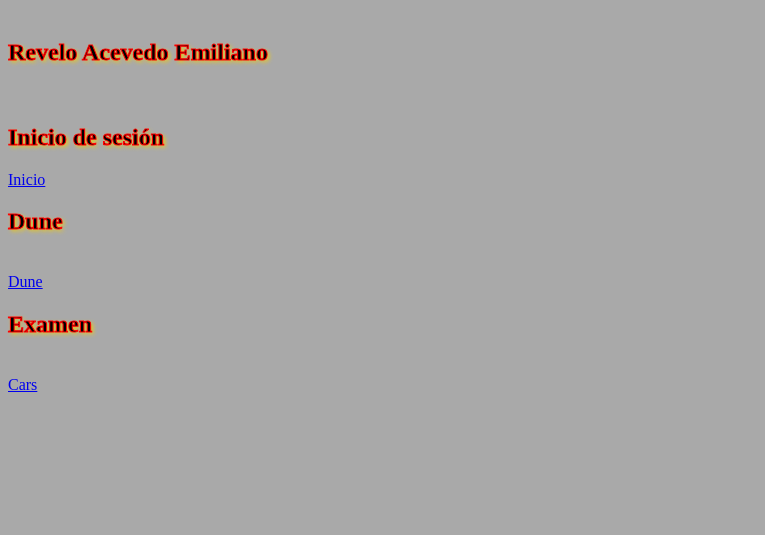
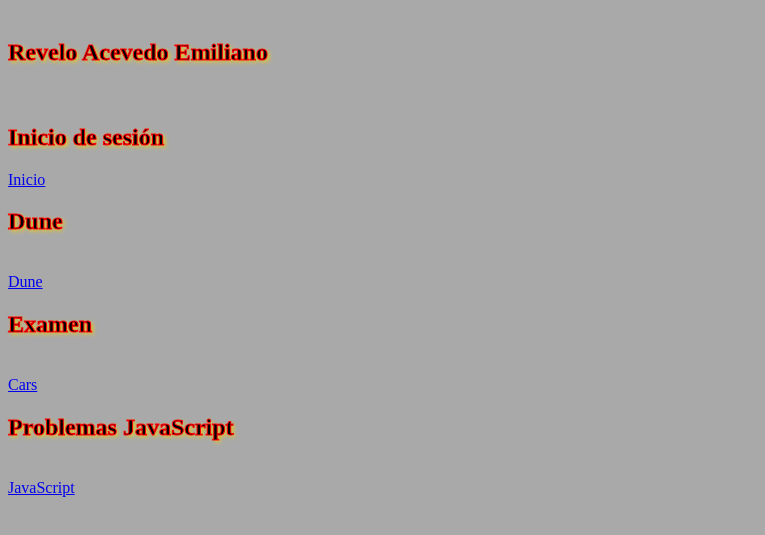
Before and after one commit to reydelmeguin/Emiliano, a plain HTML site: page index.html in a window 1280 px wide. Shown: the part 79-614 px from the top of the page, without its empty margins (0-765 px from the left). Drawn offline with Linux system fonts and the light colour scheme.

Commit message:
problemas

```diff
--- a/index.html
+++ b/index.html
@@ -20,6 +20,10 @@
     <h2>Examen</h2>
     <br>
     <a href="Examen/index.html">Cars</a>
+    <br>
+    <h2>Problemas JavaScript</h2>
+    <br>
+    <a href="ProblemasJS/index.html">JavaScript</a>
 </body>
 
 </html>
```
